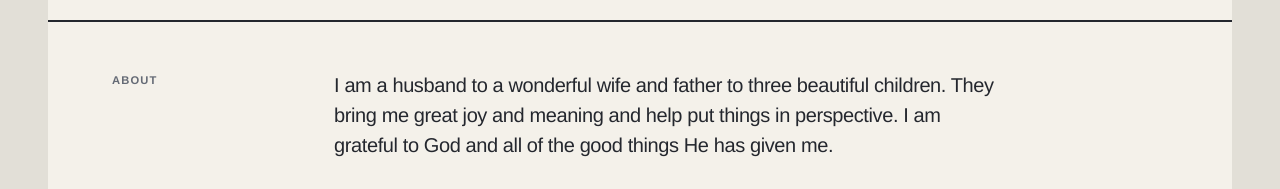
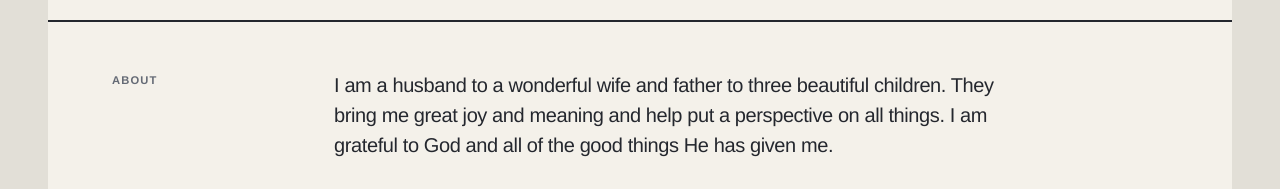
Before and after one commit to AndrewK020/personal-site, a plain HTML site: page index.html in a window 1280 px wide. Shown: the part 251-440 px from the top of the page. Drawn offline with Linux system fonts and the light colour scheme.

Commit message:
resume edits

```diff
--- a/index.html
+++ b/index.html
@@ -31,7 +31,7 @@
         <h2 id="summary-title">About</h2>
         <div>
           <p class="summary-text">I am a husband to a wonderful wife and father to three beautiful children. They bring
-            me great joy and meaning and help put things in perspective. I am grateful to God and all of the good
+            me great joy and meaning and help put a perspective on all things. I am grateful to God and all of the good
             things He has given me.</p>
           <div class="photos">
             <img src="images/couple.jpg" width="653" height="1204"
```
